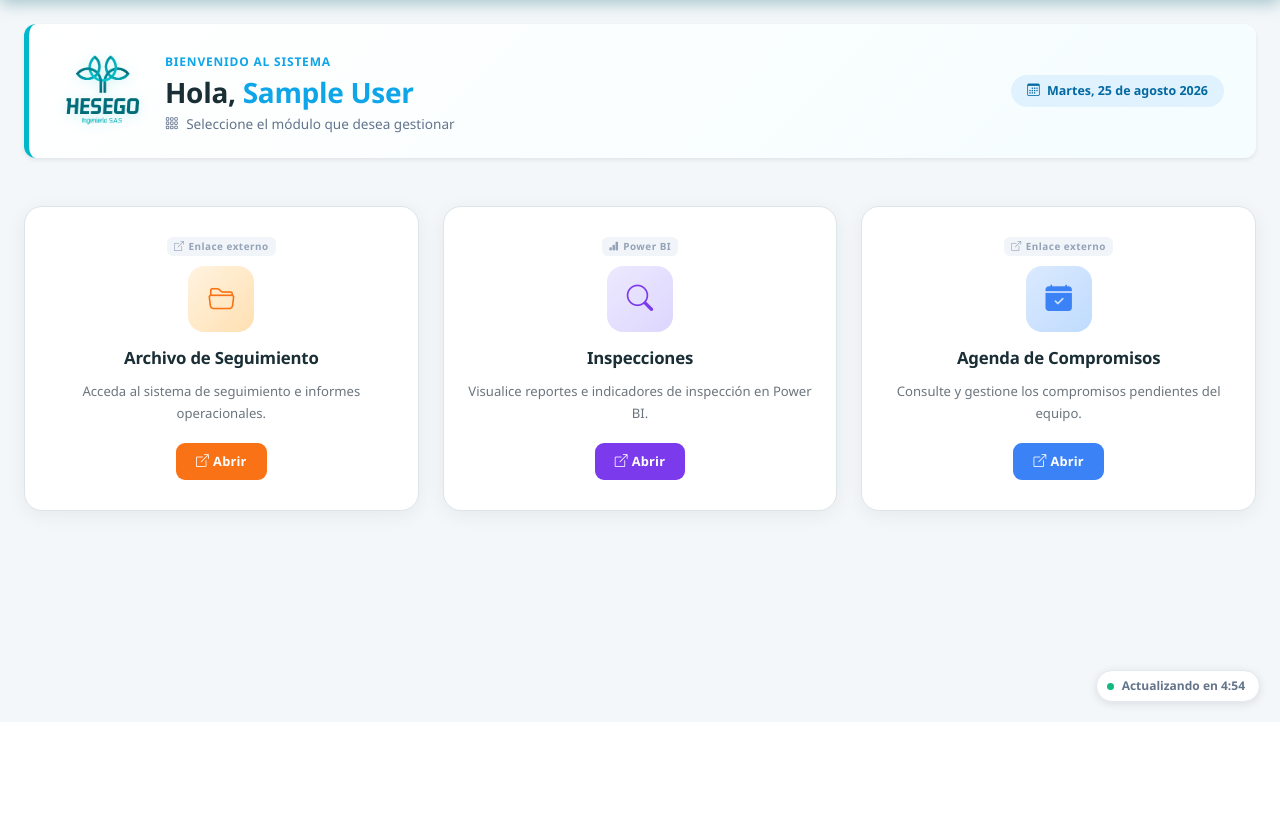
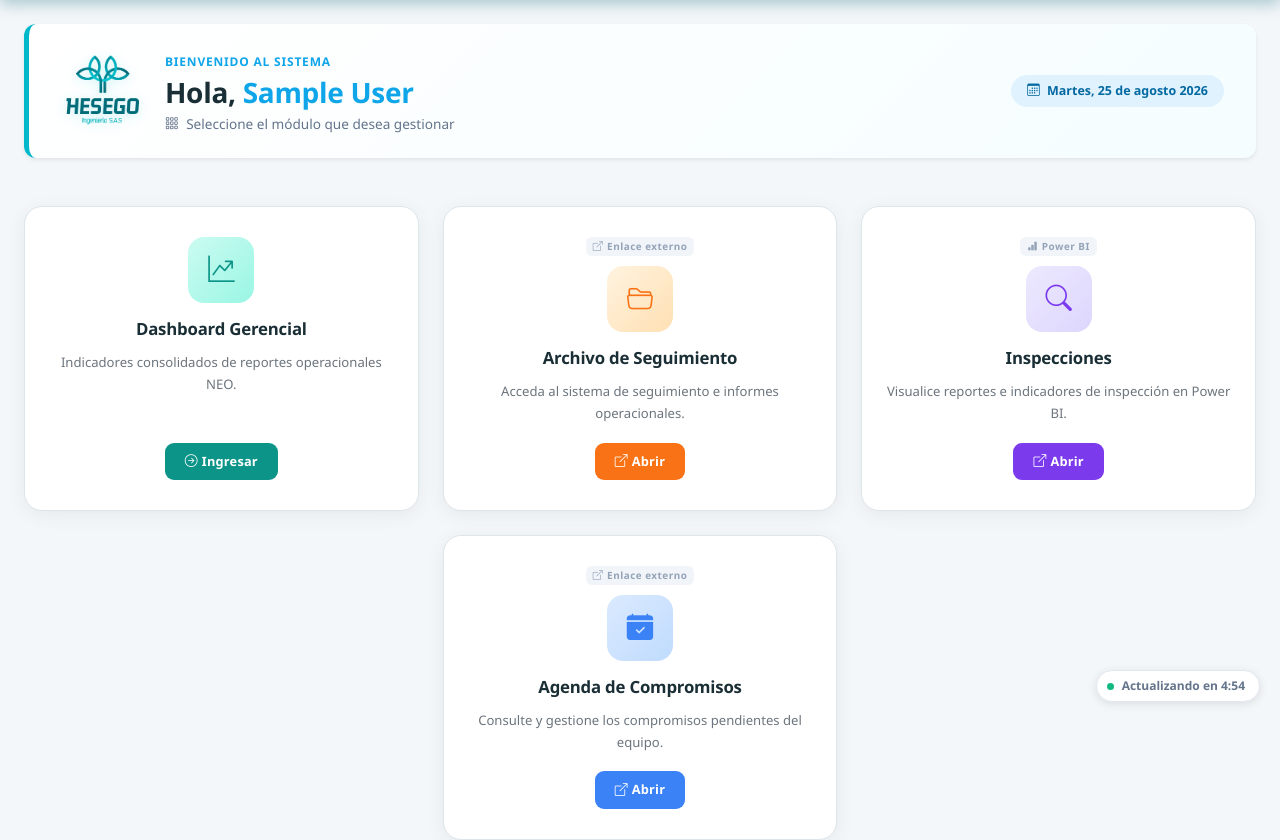
Before and after one commit to mariajosebarreto75/Incidencias, a Flask app: page /coordinador in a window 1280 px wide. Shown: the part 78-918 px from the top of the page. Before the commit the page ends 789 px from the top, so only its background shows below. Run offline with Flask 3, Linux system fonts and the light colour scheme; a user stored in the database is signed in; tables that the repository leaves empty hold one stand-in row (values such as "Sample post"); data that the repository does not hold is empty; some libraries are stand-ins or nearby versions.

Commit message:
feat: sistema de permisos por modulo en admin de usuarios (neo_reportes, horas_extras, dashboard_gerencial)

```diff
--- a/app/routes/dashboard.py
+++ b/app/routes/dashboard.py
@@ -78,7 +78,7 @@ def _formato_horas(total_horas):
 @login_required
 def indicadores():
 
-    if not (current_user.rol.lower() in ("admin", "director") or current_user.acceso_dashboard):
+    if not (current_user.rol.lower() in ("admin", "director") or current_user.acceso_dashboard or current_user.tiene_permiso("dashboard_gerencial")):
         abort(403)
 
     # ---- Contratos visibles para este usuario (si no tiene asignados, ve todos) ----
--- a/app/templates/coordinador/dashboard.html
+++ b/app/templates/coordinador/dashboard.html
@@ -178,7 +178,7 @@
         {% if current_user.rol.lower() == 'admin' or current_user.tiene_permiso('horas_extras') %}
         <div class="col-sm-6 col-lg-4">
             <a href="/horas-extras" class="text-decoration-none">
-                <div class="dash-card dash-card--sm" style="--card-accent:#7c3aed;">
+                <div class="dash-card dash-card--sm">
                     <div class="dash-card-icon dash-card-icon--sm" style="background:linear-gradient(135deg,#ede9fe,#ddd6fe);color:#7c3aed;">
                         <i class="bi bi-clock-history"></i>
                     </div>
@@ -187,6 +187,26 @@
                         Registre y valide las horas extras del personal a su cargo.
                     </p>
                     <span class="dash-card-btn" style="background:#7c3aed;">
+                        <i class="bi bi-arrow-right-circle me-1"></i>Ingresar
+                    </span>
+                </div>
+            </a>
+        </div>
+        {% endif %}
+
+        <!-- DASHBOARD GERENCIAL -->
+        {% if current_user.rol.lower() == 'admin' or current_user.acceso_dashboard or current_user.tiene_permiso('dashboard_gerencial') %}
+        <div class="col-sm-6 col-lg-4">
+            <a href="/dashboard-gerencial" class="text-decoration-none">
+                <div class="dash-card dash-card--sm">
+                    <div class="dash-card-icon dash-card-icon--sm" style="background:linear-gradient(135deg,#ccfbf1,#99f6e4);color:#0d9488;">
+                        <i class="bi bi-graph-up-arrow"></i>
+                    </div>
+                    <h4 class="dash-card-title">Dashboard Gerencial</h4>
+                    <p class="dash-card-desc">
+                        Indicadores consolidados de reportes operacionales NEO.
+                    </p>
+                    <span class="dash-card-btn" style="background:#0d9488;">
                         <i class="bi bi-arrow-right-circle me-1"></i>Ingresar
                     </span>
                 </div>
```
Also changed, not shown: app/templates/admin/neo_usuarios.html (+10 -0 lines), app/templates/admin/usuarios.html (+38 -0 lines).
